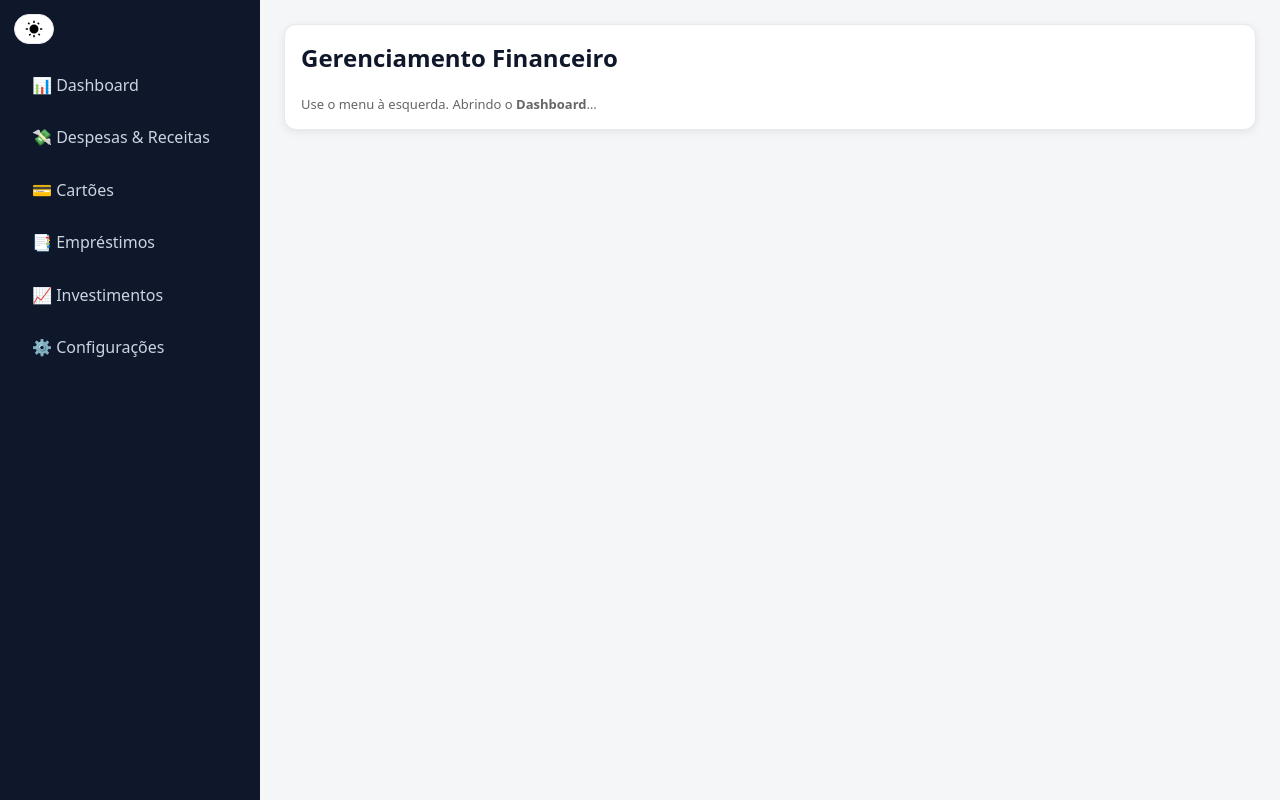
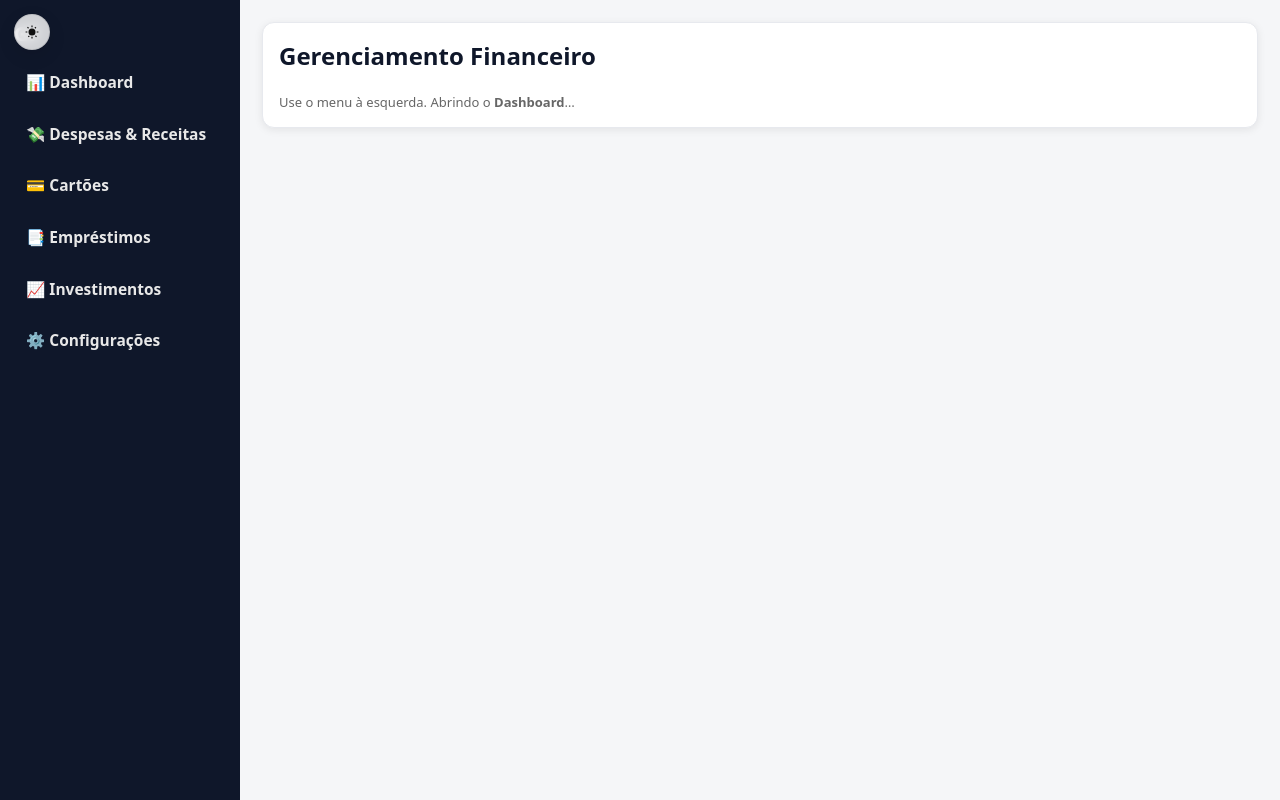
Before and after one commit to Ivanmonteiro-create/gerenciamentofamiliar.site, a Next.js app: page / in a window 1280 px wide. Built offline with nearby package versions, Linux system fonts and the light colour scheme.

Commit message:
Update globals.css

```diff
--- a/app/globals.css
+++ b/app/globals.css
@@ -305,3 +305,86 @@ body {
 .theme-fab:hover { transform: translateY(-1px); }
 .theme-fab:active { transform: translateY(0); }
 .theme-fab:focus-visible { outline: 2px solid var(--accent); outline-offset: 2px; }
+/* ====== Destaque do menu lateral ====== */
+.menu a {
+  display: flex;
+  align-items: center;
+  gap: 8px;
+  font-size: 15.5px;            /* maior e mais legível */
+  font-weight: 600;
+  color: var(--fg-2, #e8e8e8);
+  padding: 10px 12px;            /* mais “corpo” ao item */
+  border-radius: 10px;           /* botões arredondados */
+  text-decoration: none;
+  transition: background .15s ease, transform .08s ease;
+}
+
+.menu a:hover {
+  background: rgba(255,255,255,.08);
+  transform: translateY(-1px);
+}
+
+/* opcional: “ativo” (se você marcar via classe no futuro) */
+.menu a.active {
+  background: rgba(255,255,255,.14);
+}
+
+/* ====== Botão global de tema ====== */
+.theme-toggle {
+  position: fixed;
+  top: 14px;
+  right: 18px;
+  z-index: 999;
+  display: inline-flex;
+  align-items: center;
+  justify-content: center;
+  width: 36px;
+  height: 36px;
+  border-radius: 999px;
+  border: 1px solid rgba(255,255,255,.15);
+  background: rgba(0,0,0,.25);
+  backdrop-filter: blur(6px);
+  color: #fff;
+  cursor: pointer;
+  transition: transform .08s ease, box-shadow .2s ease, background .2s ease;
+  box-shadow: 0 6px 18px rgba(0,0,0,.25);
+}
+
+.theme-toggle:hover {
+  transform: translateY(-1px);
+  box-shadow: 0 10px 24px rgba(0,0,0,.28);
+  background: rgba(0,0,0,.32);
+}
+
+/* Tema claro: deixar o botão coerente */
+:root[data-theme="light"] .theme-toggle {
+  background: rgba(255,255,255,.8);
+  color: #111;
+  border-color: rgba(0,0,0,.08);
+  box-shadow: 0 6px 18px rgba(0,0,0,.10);
+}
+
+:root[data-theme="light"] .theme-toggle:hover {
+  background: rgba(255,255,255,.95);
+}
+
+/* ====== (opcional) leve ajuste no container principal */
+.shell {
+  display: grid;
+  grid-template-columns: 240px 1fr;   /* lateral mais confortável */
+  min-height: 100vh;
+}
+.sidebar {
+  background: #0f172a;                /* seu dark-azulado */
+  padding: 18px 14px;
+}
+.content {
+  position: relative;
+  padding: 22px;
+}
+.logo {
+  font-weight: 800;
+  color: #fff;
+  letter-spacing: .6px;
+  margin: 2px 0 14px;
+}
```
